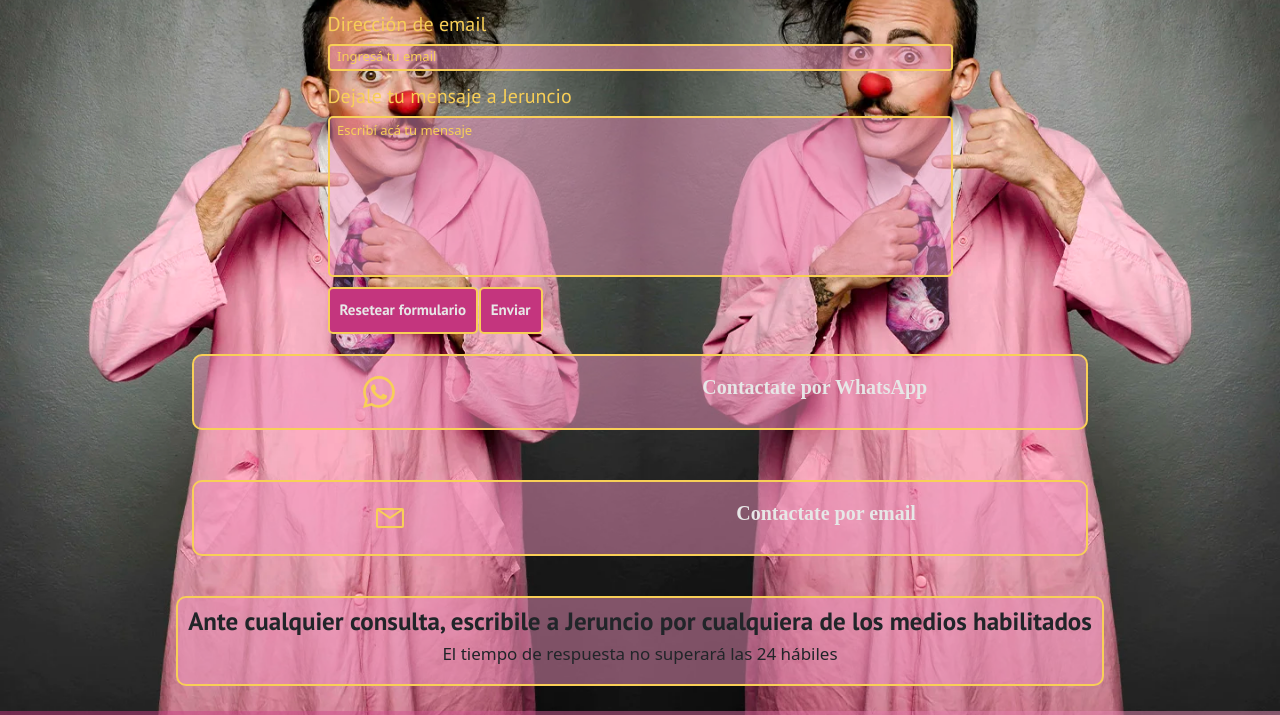
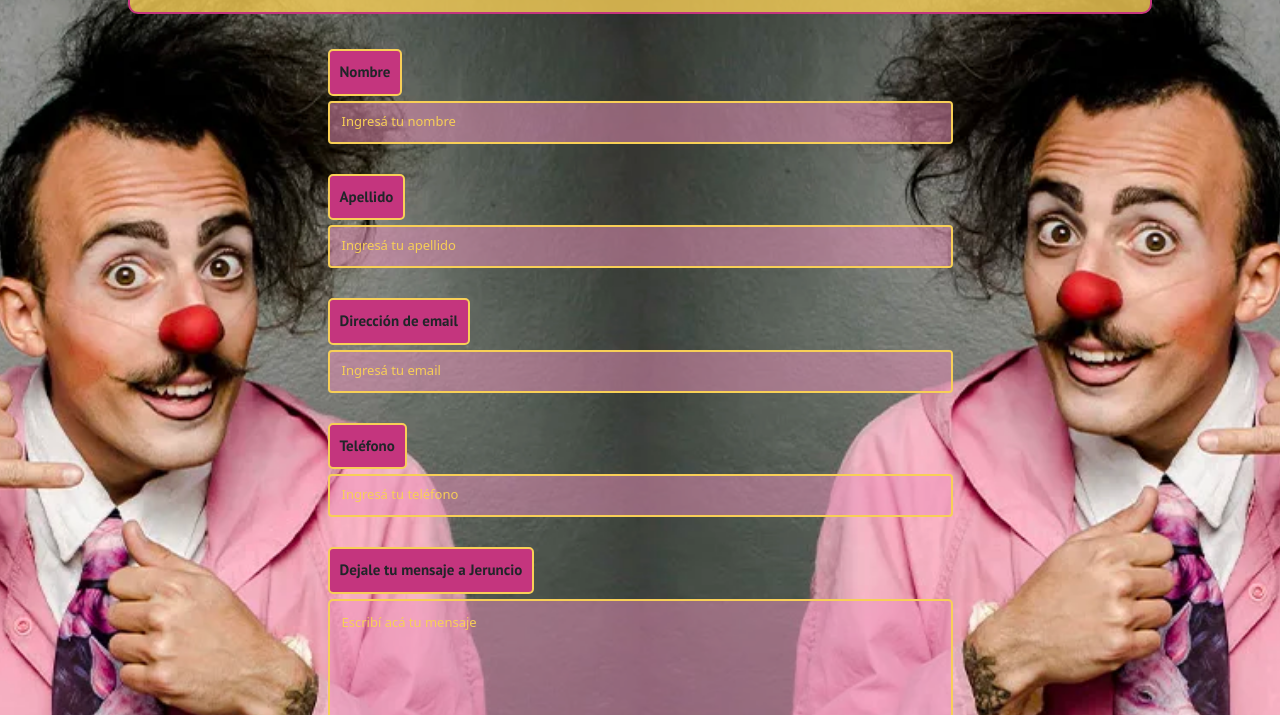
Before and after one commit to JulianGenini/jeruncio-clown, a website: page contacto.html in a window 1280 px wide. Shown: the part 172-887 px from the top of the page. Drawn offline with nearby package versions, Linux system fonts and the light colour scheme; a web font is replaced by a local one.

Commit message:
version final

```diff
--- a/contacto.html
+++ b/contacto.html
@@ -26,7 +26,7 @@
 
     <!-- Animaciones -->
 
-    <link rel="stylesheet" href="https://cdnjs.cloudflare.com/ajax/libs/animate.css/4.1.1/animate.min.css" />
+    <link rel="stylesheet" href="https://unpkg.com/aos@next/dist/aos.css" />
 
     <!-- Favicon -->
 
@@ -78,29 +78,46 @@
 
         <div class="contacto__container">
 
-            <h2 class="titulo text-center mt-5">Contactá a Jeruncio</h2>
+            <h2 class="titulo text-center mt-5 consulta">Contactá a Jeruncio</h2>
 
             <form class="form container mt-5">
 
-                <div class="mb-3">
+                <div class="mb-5" data-aos="fade-down" data-aos-once="true">
+                    <label for="nombre" class="form-label">Nombre</label>
+                    <input type="text" class="form-control" id="nombre" placeholder="Ingresá tu nombre">
+                </div>
+
+                <div class="mb-5" data-aos="fade-down" data-aos-once="true">
+                    <label for="apellido" class="form-label">Apellido</label>
+                    <input type="text" class="form-control" id="apellido" placeholder="Ingresá tu apellido">
+                </div>
+
+                <div class="mb-5" data-aos="fade-down" data-aos-once="true">
                     <label for="exampleFormControlInput1" class="form-label">Dirección de email</label>
                     <input type="email" class="form-control" id="exampleFormControlInput1"
                         placeholder="Ingresá tu email">
                 </div>
-                <div class="mb-3">
+
+                <div class="mb-5" data-aos="fade-down" data-aos-once="true">
+                    <label for="telefono" class="form-label">Teléfono</label>
+                    <input type="tel" class="form-control" id="telefono" placeholder="Ingresá tu teléfono">
+                </div>
+
+                <div class="mb-5" data-aos="fade-down" data-aos-once="true">
                     <label for="exampleFormControlTextarea1" class="form-label">Dejale tu mensaje a Jeruncio</label>
                     <textarea rows="10" cols="30" class="form-control" id="exampleFormControlTextarea1" rows="3"
                         placeholder="Escribí acá tu mensaje"></textarea>
                 </div>
 
-                <input class="boton" type="reset" value="Resetear formulario">
+                <input class="boton mb-5" type="reset" value="Resetear formulario" data-aos="fade-right"
+                    data-aos-once="true">
 
-                <input class="boton" type="button" value="Enviar">
+                <input class="boton" type="button" value="Enviar" data-aos="fade-left" data-aos-once="true">
 
             </form>
 
-            <div class="contacto__medios">
-                <div class="habilidades__contenedor animate__animated animate__bounceInLeft animate__delay-1s">
+            <div class="contacto__medios mt-5">
+                <div class="habilidades__contenedor" data-aos="zoom-in-up">
                     <a href="https://wa.me/5491158817371">
                         <div class="logoCtc"><svg xmlns="http://www.w3.org/2000/svg"
                                 xmlns:xlink="http://www.w3.org/1999/xlink" aria-hidden="true" role="img" width="32"
@@ -115,7 +132,8 @@
                     <p class="textoContacto">Contactate por WhatsApp</p>
                 </div>
 
-                <div class="habilidades__contenedor mb-3 animate__animated animate__bounceInRight animate__delay-2s">
+                <div class="habilidades__contenedor mb-3 mt-5" data-aos="zoom-in-down">
+                    <p class="textoContacto">Contactate por email</p>
                     <a href="mailto:jeruncio.clown@gmail.com">
                         <div class="logoCtc"><svg xmlns="http://www.w3.org/2000/svg"
                                 xmlns:xlink="http://www.w3.org/1999/xlink" aria-hidden="true" role="img" width="32"
@@ -125,14 +143,17 @@
                                     fill="currentColor" />
                             </svg></div>
                     </a>
-                    <p class="textoContacto">Contactate por email</p>
                 </div>
             </div>
 
-            <div class="tarjetas text-center mt-5 mb-3" data-aos="fade-up">
-                <p class="negrita">Ante cualquier consulta, escribile a Jeruncio por cualquiera de los medios habilitados</p>
+            <div class="tarjetas text-center mt-4 mb-3 consulta" data-aos="zoom-out-up">
+                <p class="negrita">Ante cualquier consulta, escribile a Jeruncio por cualquiera de los medios
+                    habilitados</p>
                 <p>El tiempo de respuesta no superará las 24 hábiles</p>
+                <img class="habilidades__img" src="img/svg/time-left-svgrepo-com.svg" alt="tiempo">
             </div>
+
+            <h2 class="titulo text-center mt-5 consulta">Gracias por su visita!</h2>
 
         </div>
 
@@ -165,10 +186,16 @@
 
     </div>
 
-
     <script src="https://cdn.jsdelivr.net/npm/bootstrap@5.1.3/dist/js/bootstrap.bundle.min.js"
         integrity="sha384-ka7Sk0Gln4gmtz2MlQnikT1wXgYsOg+OMhuP+IlRH9sENBO0LRn5q+8nbTov4+1p"
         crossorigin="anonymous"></script>
+    <script src="https://unpkg.com/aos@next/dist/aos.js"></script>
+    <script>
+        AOS.init({
+            offset: 400,
+            duration: 1000
+        });
+    </script>
 </body>
 
 </html>
--- a/scss/_barraNav.scss
+++ b/scss/_barraNav.scss
@@ -1,11 +1,7 @@
 /* Barra de navegacion */
 
 .header{
-    background: linear-gradient(90deg, rgba(196,53,126,0.5) 0%, rgba(238,145,188,0.5) 100%);
-}
-
-.navbar{
-    background: linear-gradient(90deg, rgba(196,53,126,0.5) 0%, rgba(238,145,188,0.5) 100%) !important;
+    background: linear-gradient(90deg, rgba(238,145,188,1) 0%, rgba(196,53,126,1) 100%);
 }
 
 .navbar__logo{
@@ -22,8 +18,8 @@
 }
 
 .navbar-toggler-icon{
-    width: 2rem;
-    height: 2rem;
+    width: 3rem;
+    height: 3rem;
 }
 
 .enlace {
--- a/scss/origen.scss
+++ b/scss/origen.scss
@@ -170,9 +170,13 @@
     width: 90%;
 
     label {
-        font-size: 2rem;
+        font-size: 1.5rem;
         font-family: $fuenteHead;
-        color: $amarillo;
+        font-weight: bold;
+        background-color: $rosaosc;
+        border: $bordeAmarillo;
+        border-radius: 5px;
+        padding: 1rem;
     }
 
     textarea{
@@ -198,24 +202,21 @@ input {
     font-weight: bold;
     color: $blanco;
     padding: 1rem;
-    transition: color .3s ease;
+    transition: background-color color .5s ease;
 }
 
 .boton:hover{
-    color: $amarillo;
+    color: $rosaosc;
+    background-color: $amarillo;
 }
 
 .contacto__medios {
-    display: flex;
     text-align: center;
-    gap: 5rem;
     margin-top: 2rem;
-    height: 70%;
-    width: 95%;
 
     @include media (sm){
         flex-direction: column;
-        width: 70%;
+        width: 50%;
     }
 }
 
@@ -224,10 +225,6 @@ input {
     border-radius: 5px;
     border: $bordeAmarillo;
     padding: 0.5rem;
-    height: 100%;
-    display: flex;
-    flex-direction: column;
-    justify-content: center;
 }
 
 .textoContacto{
@@ -247,8 +244,10 @@ input {
 }
 
 .form{
+    display: flex;
+    flex-direction: column;
     @include media(sm){
-        width: 70%;
+        width: 50%;
     }
 }
 
@@ -256,11 +255,15 @@ input {
     background-color: $rosatransp;
     border: $bordeAmarillo;
     border-radius: 4px;
-
+    padding: 1.2rem;
 }
 
-.form, .contacto{
-    @include media (md){
-        width: 50%;
-    }
+.contacto__container{
+    display: flex;
+    flex-direction: column;
 }
+
+.consulta{
+    width: 80%;
+    padding: 3rem;
+}
```
Also changed, not shown: css/styles.css, img/svg/time-left-svgrepo-com.svg (added).
